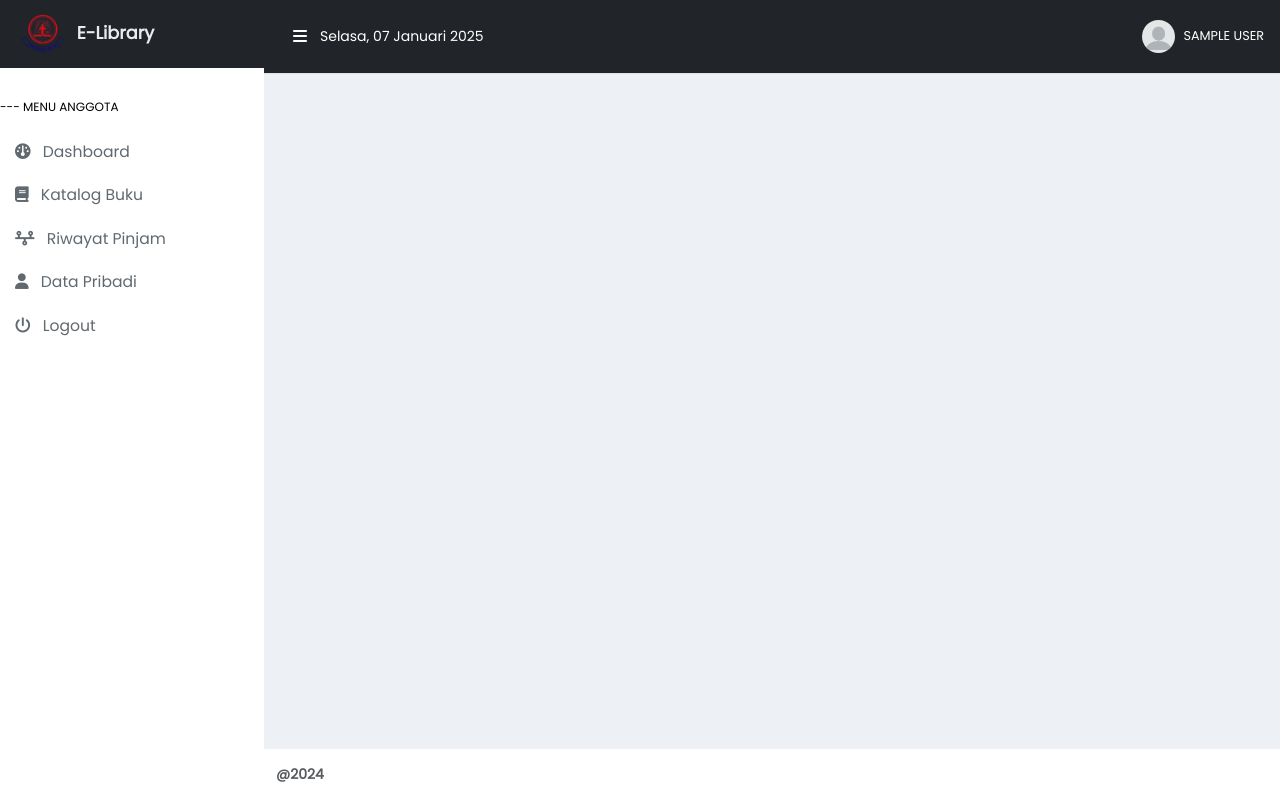
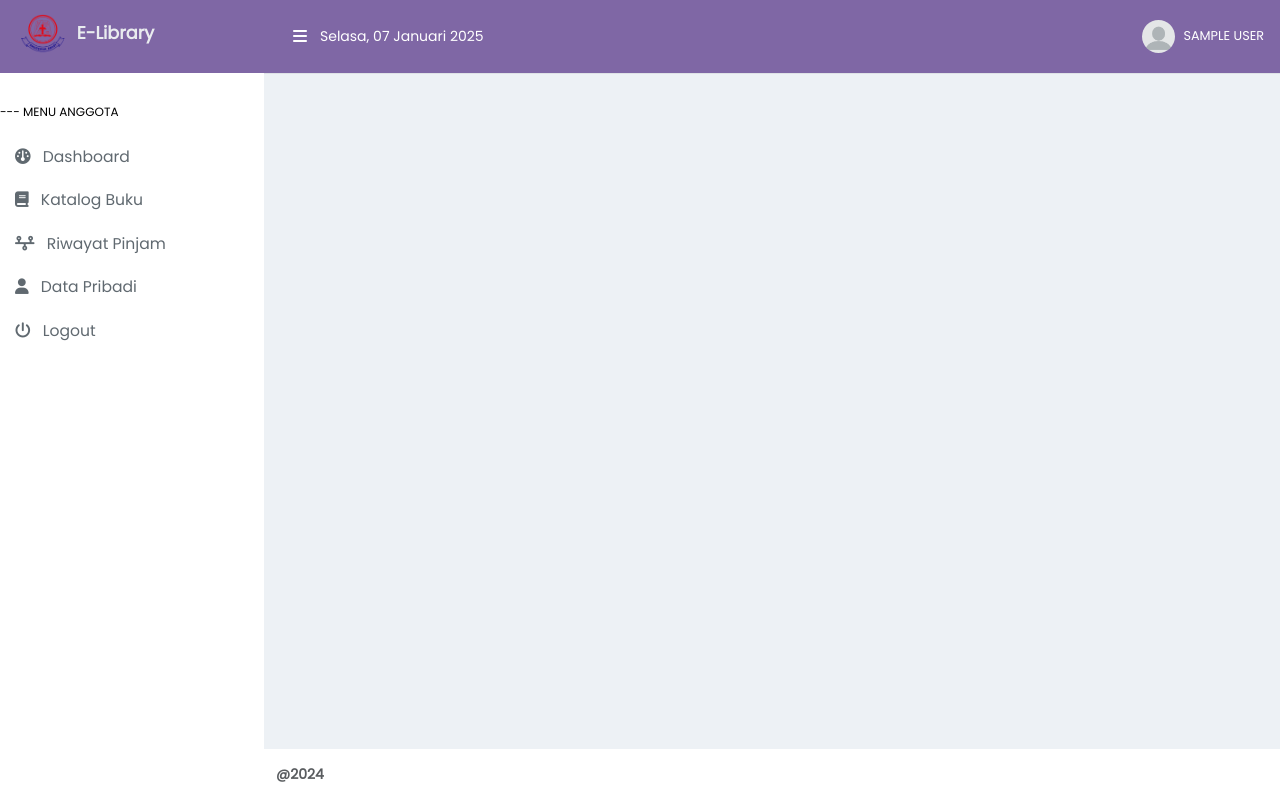
Before and after one commit to rifkyhilman/E-Library, a PHP site: page / in a window 1280 px wide. Run offline with PHP 8.4, Linux system fonts and the light colour scheme; the visitor is signed in with stand-in values (Sample User, id 1); data that the repository does not hold is empty; some libraries are stand-ins or nearby versions.

Commit message:
:construction: Add logo sekolah
add logo sekolah

```diff
--- a/css/auth.css
+++ b/css/auth.css
@@ -28,11 +28,12 @@ body {
         overflow-y: hidden;
     }
     /* add circle blue background */
-    .ball {
+    /* .ball {
         overflow: hidden;
         transition: margin 1s;
         width: 600px;
         height: 600px;
+        background-color: #7f67a5;
     }
     .ball.login {
         margin-left: 50%;
@@ -41,7 +42,8 @@ body {
     .ball.register {
         margin-left: 10%;
         margin-top: 6%;
-    }
+        background-color: #7f67a5;
+    } */
     .bounce {
         animation: bounce 2s infinite alternate;
         -webkit-animation: bounce 2s infinite alternate;
--- a/css/style.css
+++ b/css/style.css
@@ -41,7 +41,6 @@ h4 {
 #sidebar {
     max-width: 264px;
     min-width: 264px;
-    background: var(--bs-dark);
     transition: all 0.35s ease-in-out;
 }
 
@@ -53,7 +52,6 @@ h4 {
     overflow: hidden;
     transition: all 0.35s ease-in-out;
     width: 100%;
-    background: var(--bs-dark-bg-subtle);
 }
 
 .content {
@@ -79,7 +77,7 @@ h4 {
 }
 
 .navbar-main {
-    background-color: #212529;
+    background-color: #7f67a5;
     padding: 10px 0 10px 0;
     height: 74px;
 }
@@ -142,7 +140,8 @@ h4 {
 
 .sidebar-logo {
     padding: 14px 20px 14px 20px;
-    background-color: #212529;
+    background-color: #7f67a5;
+    height: 73px;
 }
 
 .sidebar-logo a {
--- a/pages/auth/login.php
+++ b/pages/auth/login.php
@@ -20,7 +20,7 @@
 <body>
 
     <!-- blue circle background -->
-    <div class="d-none d-md-block ball login bg-primary bg-gradient position-absolute rounded-circle"></div>
+    <!-- <div class="d-none d-md-block ball login bg-primary bg-gradient position-absolute rounded-circle"></div> -->
 
     <!-- Login Section -->
     <section class="container login__form active">
@@ -28,7 +28,7 @@
             <div class="col-12 col-lg-6 col-xl-6 px-5">
                 <div class="row vh-100">
                     <div class="col align-self-center p-5 w-100">
-                        <h3 class="fw-bolder">LOGIN SISWA</h3>
+                        <h3 class="fw-bolder">LOGIN</h3>
                         <p class="fw-lighter fs-6">Belum Punya Akun ? <span id="signUp" role="button" class="text-primary"><a href="register.php" class="link_a">Daftar</a></span></p>
                         <!-- form login section -->
                         <form action="#" method="POST" class="mt-5">
@@ -53,7 +53,7 @@
             <div class="d-none d-lg-block col-lg-6 col-xl-6 p-5">
                 <div class="row vh-100 p-5">
                     <div class="col align-self-center p-5 text-center">
-                        <img src="../../images/login.png" class="bounce img-sigin" alt="logo sekolah">
+                        <img src="../../images/anugrah-abadi.png" class="bounce img-sigin" alt="logo sekolah">
                     </div>
                 </div>
             </div>
--- a/pages/auth/register.php
+++ b/pages/auth/register.php
@@ -40,7 +40,7 @@
 <body>
 
     <!-- blue circle background -->
-    <div class="d-none d-md-block ball register bg-primary bg-gradient position-absolute rounded-circle"></div>
+    <!-- <div class="d-none d-md-block ball register bg-primary bg-gradient position-absolute rounded-circle"></div> -->
 
     <!-- Register Section -->
     <section class="container register__form active">
@@ -48,7 +48,7 @@
             <div class="d-none d-lg-block col-lg-6 col-xl-6 p-5">
                 <div class="row vh-100 p-5">
                     <div class="col align-self-center p-5 text-center">
-                        <img src="../../images/register.png" class="bounce img-signup" alt="">
+                        <img src="../../images/anugrah-abadi.png" class="bounce img-signup" alt="">
                     </div>
                 </div>
             </div>
```
Also changed, not shown: images/daftar.png (deleted), images/login.png (deleted), images/register.png.
